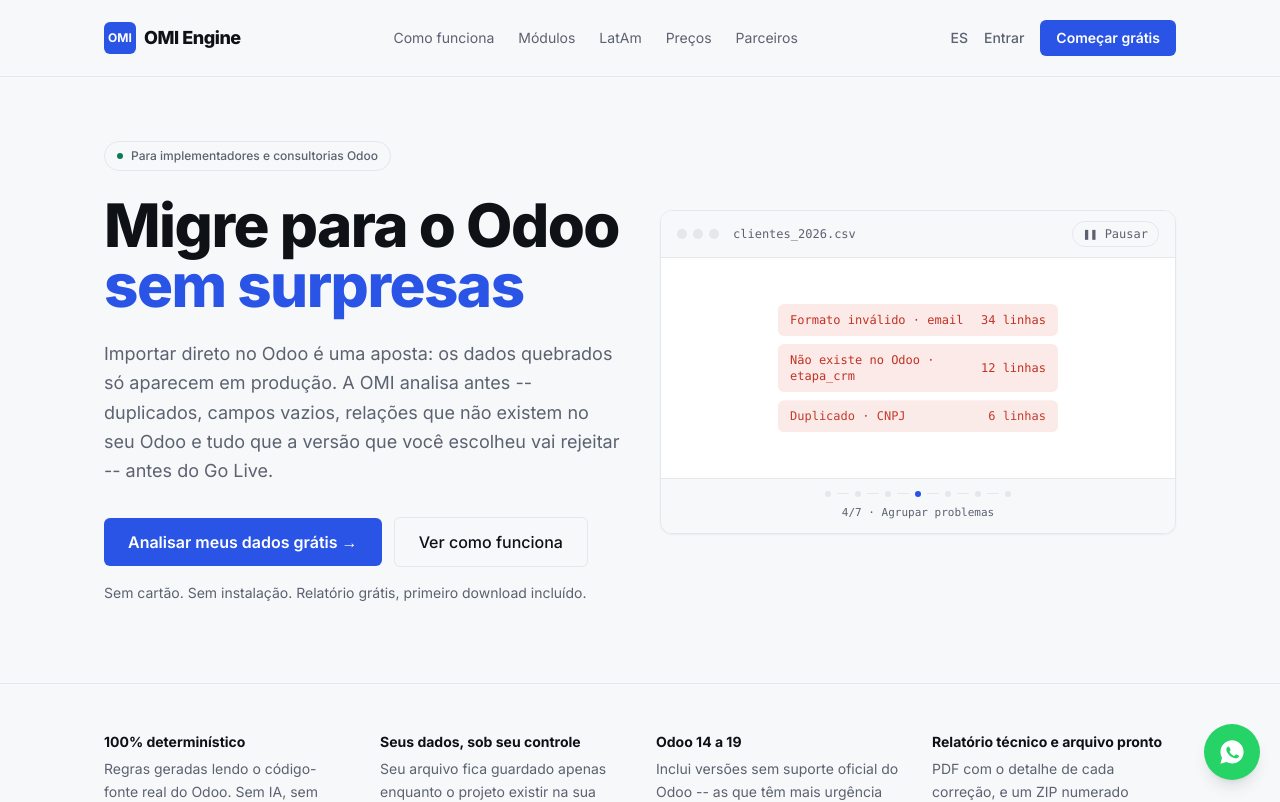
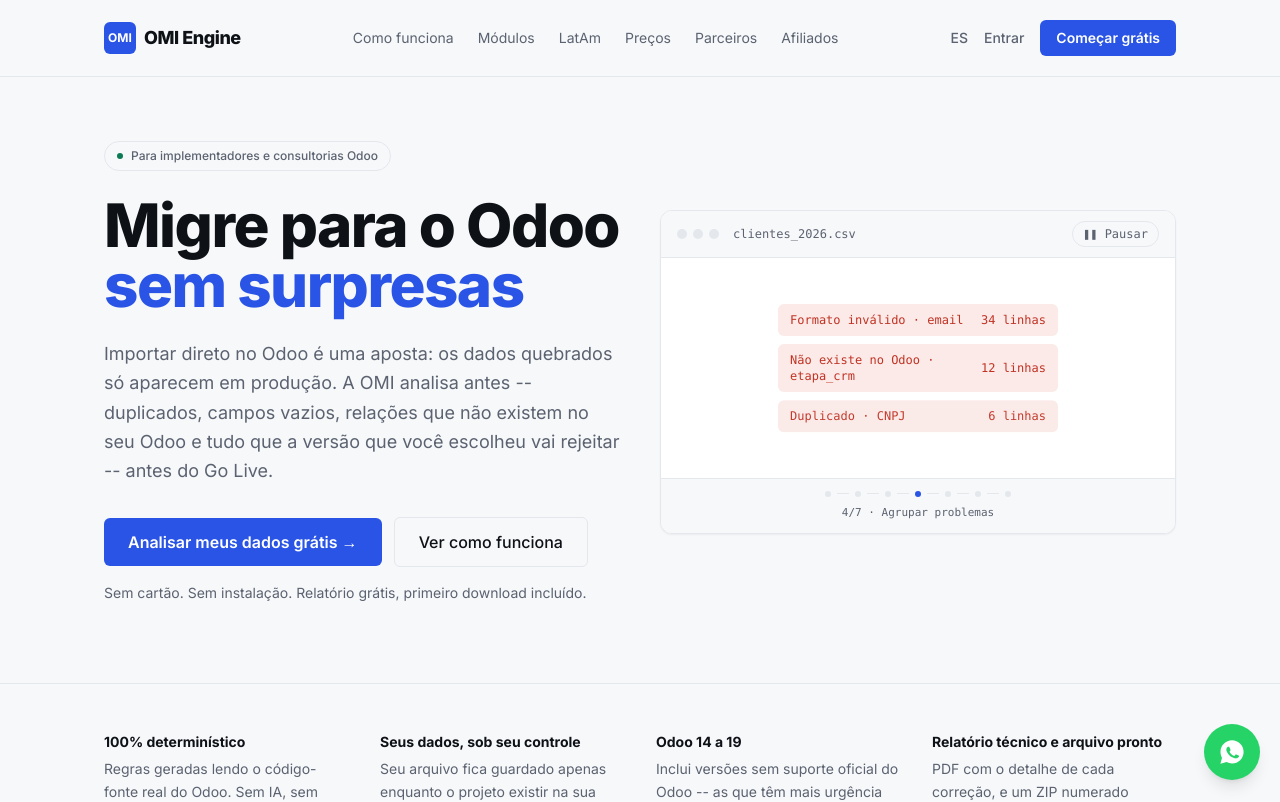
Before and after one commit to icwtok-cloud/omi-v11, a Next.js app in the folder frontend/: page /pt in a window 1280 px wide. Shown: the top 802 px of the page. Built offline with nearby package versions, Linux system fonts and the light colour scheme; what wagmi would draw is missing.

Commit message:
Agregar link Afiliados al header de la homepage PT (faltaba, texto era Parceiros no Partners)

```diff
--- a/frontend/app/pt/page.tsx
+++ b/frontend/app/pt/page.tsx
@@ -240,6 +240,7 @@
             <a href="#latam" className="hover:text-ink transition-colors">LatAm</a>
             <a href="#precos" className="hover:text-ink transition-colors">Preços</a>
             <a href="#partners" className="hover:text-ink transition-colors">Parceiros</a>
+            <Link href="/pt/afiliados" className="hover:text-ink transition-colors">Afiliados</Link>
           </nav>
           <div className="hidden md:flex items-center gap-4">
             <Link href="/" className="text-sm font-medium text-graphite hover:text-ink transition-colors" title="Ver em español">
@@ -270,6 +271,7 @@
                 <a href="#latam" className="px-4 py-2 text-graphite hover:bg-canvas hover:text-ink transition-colors">LatAm</a>
                 <a href="#precos" className="px-4 py-2 text-graphite hover:bg-canvas hover:text-ink transition-colors">Preços</a>
                 <a href="#partners" className="px-4 py-2 text-graphite hover:bg-canvas hover:text-ink transition-colors">Parceiros</a>
+                <Link href="/pt/afiliados" className="px-4 py-2 text-graphite hover:bg-canvas hover:text-ink transition-colors">Afiliados</Link>
               </nav>
               <div className="border-t border-line mt-2 pt-2 px-4 flex flex-col gap-2">
                 <Link href="/" className="text-sm font-medium text-graphite hover:text-ink transition-colors">
```
